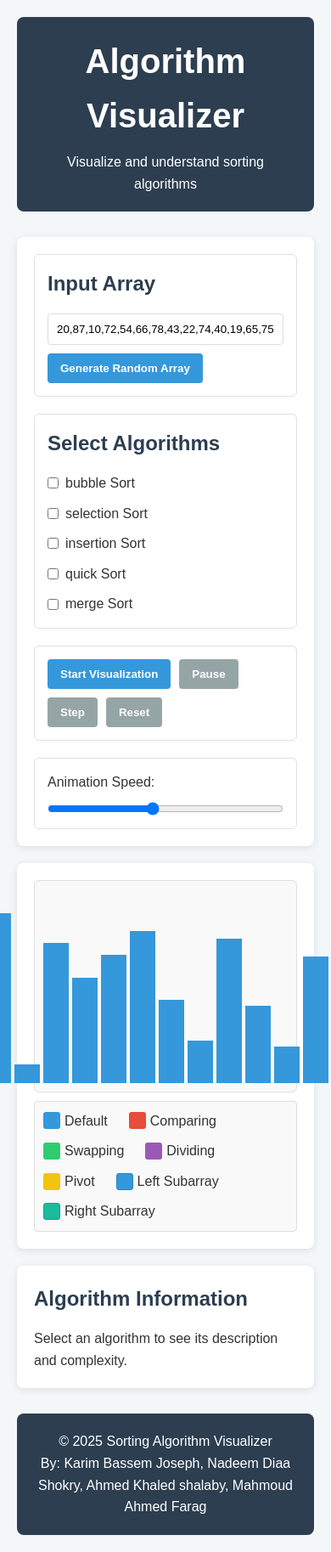
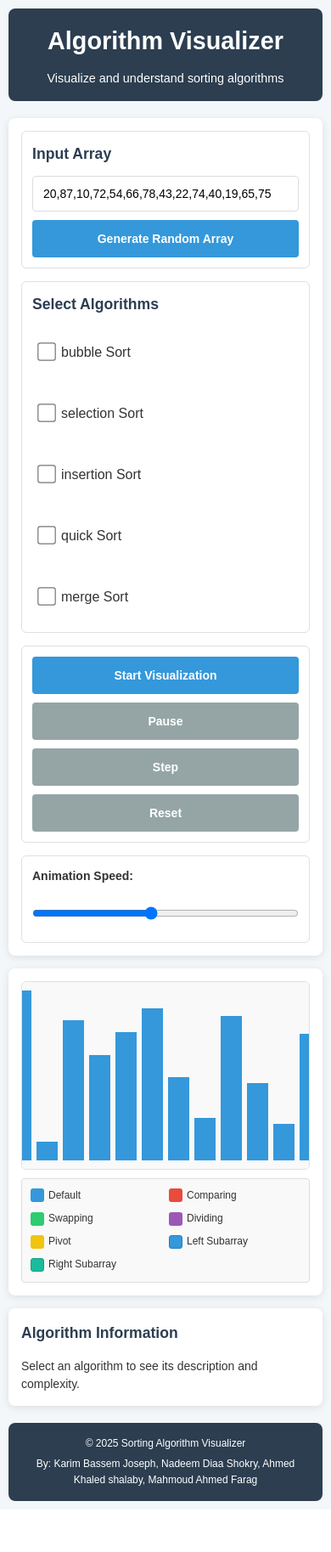
Before and after one commit to Kbassem10/Algo_visual, a Flask app: page / in a window 390 px wide. Shown: the whole page at 85% size. After the commit the page ends 1767 px from the top, so only its background shows below. Run offline with Flask 3, Linux system fonts and the light colour scheme.

Commit message:
Refactor CSS for improved responsiveness and consistency in layout and spacing

```diff
--- a/static/css/styles.css
+++ b/static/css/styles.css
@@ -9,78 +9,161 @@ body {
     line-height: 1.6;
     color: #333;
     background-color: #f4f7f9;
+    padding: 10px;
+}
+
+/* Responsive padding for different screen sizes */
+@media (min-width: 768px) {
+    body {
         padding: 20px;
+    }
 }
 
 header {
     text-align: center;
-    margin-bottom: 30px;
-    padding: 20px;
+    margin-bottom: 20px;
+    padding: 15px;
     background-color: #2c3e50;
     color: white;
     border-radius: 8px;
 }
 
+@media (min-width: 768px) {
+    header {
+        margin-bottom: 30px;
+        padding: 20px;
+    }
+}
+
+header h1 {
+    font-size: 1.8em;
+    margin-bottom: 10px;
+}
+
+@media (min-width: 768px) {
     header h1 {
         font-size: 2.5em;
-    margin-bottom: 10px;
+    }
+}
+
+header p {
+    font-size: 0.9em;
+}
+
+@media (min-width: 768px) {
+    header p {
+        font-size: 1em;
+    }
 }
 
 main {
     display: flex;
     flex-direction: column;
-    gap: 20px;
+    gap: 15px;
     max-width: 1200px;
     margin: 0 auto;
 }
 
+@media (min-width: 768px) {
+    main {
+        gap: 20px;
+    }
+}
+
 section {
     background-color: white;
-    padding: 20px;
+    padding: 15px;
     border-radius: 8px;
     box-shadow: 0 2px 10px rgba(0, 0, 0, 0.1);
+}
+
+@media (min-width: 768px) {
+    section {
+        padding: 20px;
+    }
 }
 
 .controls {
     display: grid;
     grid-template-columns: 1fr;
+    gap: 15px;
+}
+
+@media (min-width: 576px) {
+    .controls {
+        grid-template-columns: repeat(2, 1fr);
         gap: 20px;
     }
+}
 
-@media (min-width: 768px) {
+@media (min-width: 992px) {
     .controls {
         grid-template-columns: repeat(2, 1fr);
     }
 }
 
 .input-section, .algorithm-section, .action-buttons, .speed-control {
-    padding: 15px;
+    padding: 12px;
     border: 1px solid #e0e0e0;
     border-radius: 6px;
 }
 
+@media (min-width: 768px) {
+    .input-section, .algorithm-section, .action-buttons, .speed-control {
+        padding: 15px;
+    }
+}
+
+.input-section h2, .algorithm-section h2 {
+    margin-bottom: 12px;
+    color: #2c3e50;
+    font-size: 1.1em;
+}
+
+@media (min-width: 768px) {
     .input-section h2, .algorithm-section h2 {
         margin-bottom: 15px;
-    color: #2c3e50;
+        font-size: 1.2em;
+    }
 }
 
 #array-input {
     width: 100%;
-    padding: 10px;
+    padding: 12px;
     margin-bottom: 10px;
     border: 1px solid #ddd;
     border-radius: 4px;
+    font-size: 14px;
+}
+
+@media (min-width: 768px) {
+    #array-input {
+        padding: 10px;
+        font-size: 16px;
+    }
 }
 
 #generate-random, .action-buttons button {
     background-color: #3498db;
     color: white;
     border: none;
-    padding: 10px 15px;
+    padding: 12px 16px;
     border-radius: 4px;
     cursor: pointer;
     font-weight: bold;
     transition: background-color 0.3s;
+    width: 100%;
+    font-size: 14px;
+    min-height: 44px; /* Touch-friendly minimum height */
+}
+
+@media (min-width: 768px) {
+    #generate-random, .action-buttons button {
+        padding: 10px 15px;
+        width: auto;
+        font-size: 16px;
+        min-height: auto;
+    }
 }
 
 #generate-random:hover, .action-buttons button:hover {
@@ -90,7 +173,13 @@ section {
 .algorithm-options {
     display: flex;
     flex-direction: column;
+    gap: 12px;
+}
+
+@media (min-width: 768px) {
+    .algorithm-options {
         gap: 10px;
+    }
 }
 
 .algorithm-options label {
@@ -98,12 +187,38 @@ section {
     align-items: center;
     gap: 8px;
     cursor: pointer;
+    padding: 8px;
+    border-radius: 4px;
+    transition: background-color 0.2s;
+}
+
+.algorithm-options label:hover {
+    background-color: #f8f9fa;
+}
+
+.algorithm-options input[type="checkbox"] {
+    width: 18px;
+    height: 18px;
+    margin: 0;
 }
 
 .action-buttons {
+    display: grid;
+    grid-template-columns: 1fr;
+    gap: 10px;
+}
+
+@media (min-width: 576px) {
+    .action-buttons {
+        grid-template-columns: repeat(2, 1fr);
+    }
+}
+
+@media (min-width: 768px) {
+    .action-buttons {
         display: flex;
-    gap: 10px;
         flex-wrap: wrap;
+    }
 }
 
 .action-buttons button[disabled] {
@@ -117,30 +232,69 @@ section {
     gap: 10px;
 }
 
+.speed-control label {
+    font-size: 14px;
+    font-weight: bold;
+}
+
+#speed-slider {
+    width: 100%;
+    height: 30px;
+}
+
 .visualization {
-    min-height: 300px;
+    min-height: 250px;
     display: flex;
     flex-direction: column;
 }
 
+@media (min-width: 768px) {
+    .visualization {
+        min-height: 300px;
+    }
+}
+
 #visualization-container {
     display: grid;
-    grid-template-columns: repeat(2, 1fr); /* 2 columns per row */
-    gap: 20px; /* space between visualizers */
+    grid-template-columns: 1fr; /* Single column on mobile */
+    gap: 15px;
     flex-grow: 1;
     align-items: flex-end;
     justify-content: center;
-    min-height: 250px;
+    min-height: 200px;
     background-color: #f9f9f9;
     padding: 10px;
     border: 1px solid #e0e0e0;
     border-radius: 6px;
+    overflow-x: auto; /* Allow horizontal scrolling if needed */
+}
+
+@media (min-width: 768px) {
+    #visualization-container {
+        grid-template-columns: repeat(2, 1fr); /* 2 columns on tablet and up */
+        gap: 20px;
+        min-height: 250px;
+    }
+}
+
+@media (min-width: 1200px) {
+    #visualization-container {
+        grid-template-columns: repeat(3, 1fr); /* 3 columns on large screens */
+    }
 }
 
 .bar {
     background-color: #3498db;
+    width: 25px;
+    transition: height 0.3s ease;
+    margin: 0 1px;
+}
+
+@media (min-width: 768px) {
+    .bar {
         width: 30px;
-    transition: height 0.3s ease;
+        margin: 0 2px;
+    }
 }
 
 .bar.comparing {
@@ -151,28 +305,27 @@ section {
     background-color: #2ecc71;
 }
 
-/* New styles for divide and conquer visualizations */
 .bar.dividing {
-    background-color: #9b59b6; /* Purple */
+    background-color: #9b59b6;
     border: 1px dashed #6c3483;
 }
 
 .bar.divider {
-    border-right: 3px solid #f39c12; /* Orange border to mark division point */
+    border-right: 3px solid #f39c12;
 }
 
 .bar.merging-left {
-    background-color: #3498db; /* Blue */
+    background-color: #3498db;
     border: 1px solid #2980b9;
 }
 
 .bar.merging-right {
-    background-color: #1abc9c; /* Turquoise */
+    background-color: #1abc9c;
     border: 1px solid #16a085;
 }
 
 .bar.pivot {
-    background-color: #f1c40f; /* Yellow */
+    background-color: #f1c40f;
     border: 2px solid #f39c12;
     position: relative;
 }
@@ -185,62 +338,161 @@ section {
     transform: translateX(-50%);
     font-weight: bold;
     color: #f39c12;
+    font-size: 12px;
+}
+
+@media (min-width: 768px) {
+    .bar.pivot::after {
+        font-size: 14px;
+    }
 }
 
 .bar.partitioning {
-    background-color: #e67e22; /* Orange */
+    background-color: #e67e22;
     opacity: 0.8;
 }
 
 .bar.merged {
-    background-color: #27ae60; /* Emerald green to indicate successful merge */
+    background-color: #27ae60;
     border: 1px solid #219653;
 }
 
 .bar.placing {
-    background-color: #f39c12; /* Orange for placement operations */
+    background-color: #f39c12;
     transition: height 0.3s ease, background-color 0.3s ease;
 }
 
-/* Add visualization legend */
 .algorithm-legend {
     margin-top: 10px;
     padding: 10px;
     border: 1px solid #ddd;
     border-radius: 4px;
     background-color: #f9f9f9;
+    display: grid;
+    grid-template-columns: repeat(2, 1fr);
+    gap: 8px;
+}
+
+@media (min-width: 576px) {
+    .algorithm-legend {
+        grid-template-columns: repeat(3, 1fr);
+        gap: 10px;
+    }
+}
+
+@media (min-width: 768px) {
+    .algorithm-legend {
         display: flex;
         flex-wrap: wrap;
         gap: 10px;
+    }
 }
 
 .legend-item {
     display: flex;
     align-items: center;
+    font-size: 12px;
+}
+
+@media (min-width: 768px) {
+    .legend-item {
         margin-right: 15px;
+        font-size: 14px;
+    }
 }
 
 .legend-color {
+    width: 16px;
+    height: 16px;
+    margin-right: 5px;
+    border-radius: 3px;
+    flex-shrink: 0;
+}
+
+@media (min-width: 768px) {
+    .legend-color {
         width: 20px;
         height: 20px;
-    margin-right: 5px;
-    border-radius: 3px;
+    }
 }
 
 .algorithm-info {
+    padding: 15px;
+}
+
+@media (min-width: 768px) {
+    .algorithm-info {
         padding: 20px;
+    }
 }
 
 .algorithm-info h2 {
     margin-bottom: 15px;
     color: #2c3e50;
+    font-size: 1.1em;
+}
+
+@media (min-width: 768px) {
+    .algorithm-info h2 {
+        font-size: 1.2em;
+    }
+}
+
+#algorithm-description {
+    font-size: 14px;
+    line-height: 1.5;
+}
+
+@media (min-width: 768px) {
+    #algorithm-description {
+        font-size: 16px;
+    }
 }
 
 footer {
     text-align: center;
-    margin-top: 30px;
-    padding: 20px;
+    margin-top: 20px;
+    padding: 15px;
     background-color: #2c3e50;
     color: white;
     border-radius: 8px;
+    font-size: 12px;
 }
+
+@media (min-width: 768px) {
+    footer {
+        margin-top: 30px;
+        padding: 20px;
+        font-size: 14px;
+    }
+}
+
+footer p {
+    margin-bottom: 5px;
+}
+
+footer p:last-child {
+    margin-bottom: 0;
+}
+
+/* Utility classes for responsive text */
+.text-small {
+    font-size: 12px;
+}
+
+@media (min-width: 768px) {
+    .text-small {
+        font-size: 14px;
+    }
+}
+
+/* Improve touch targets for mobile */
+@media (max-width: 767px) {
+    button, input[type="checkbox"], input[type="range"] {
+        min-height: 44px;
+    }
+
+    input[type="checkbox"] {
+        transform: scale(1.2);
+    }
+}
```
Lines whose indentation alone changed are shown as unchanged.
